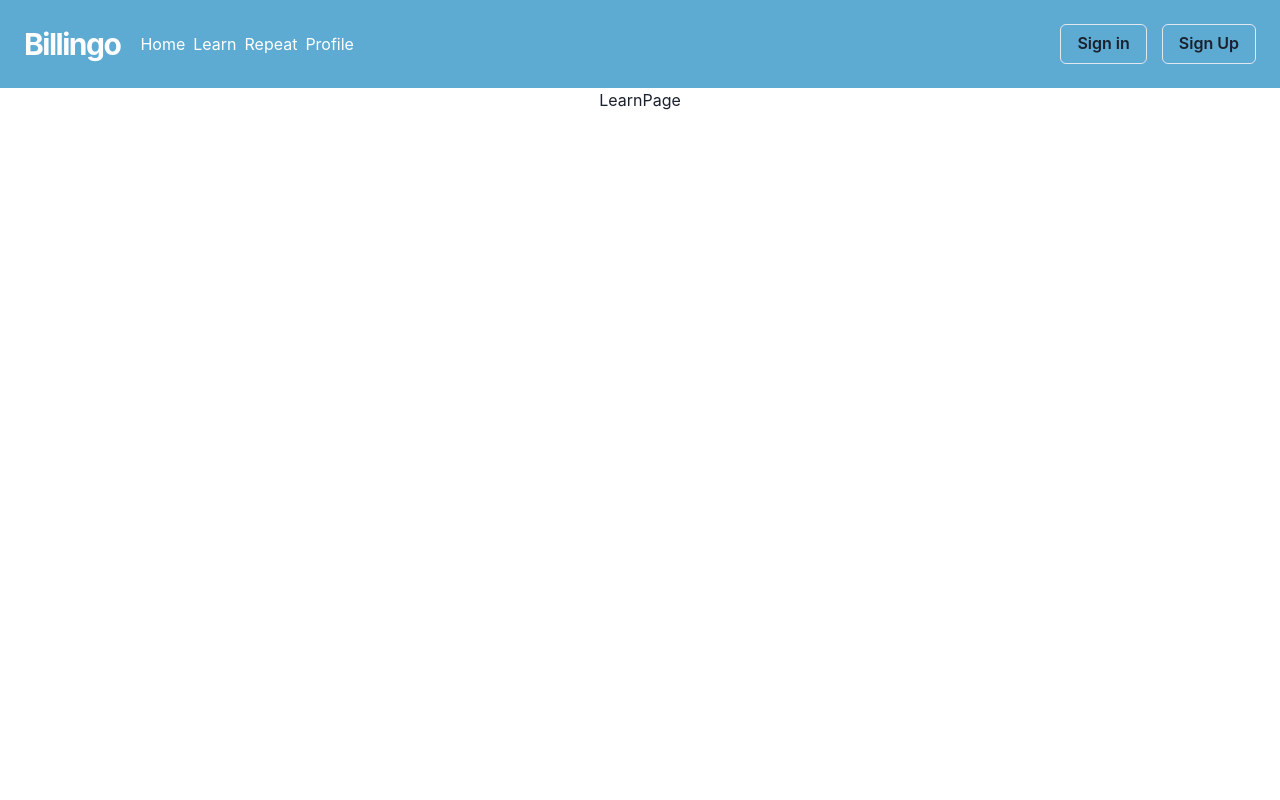
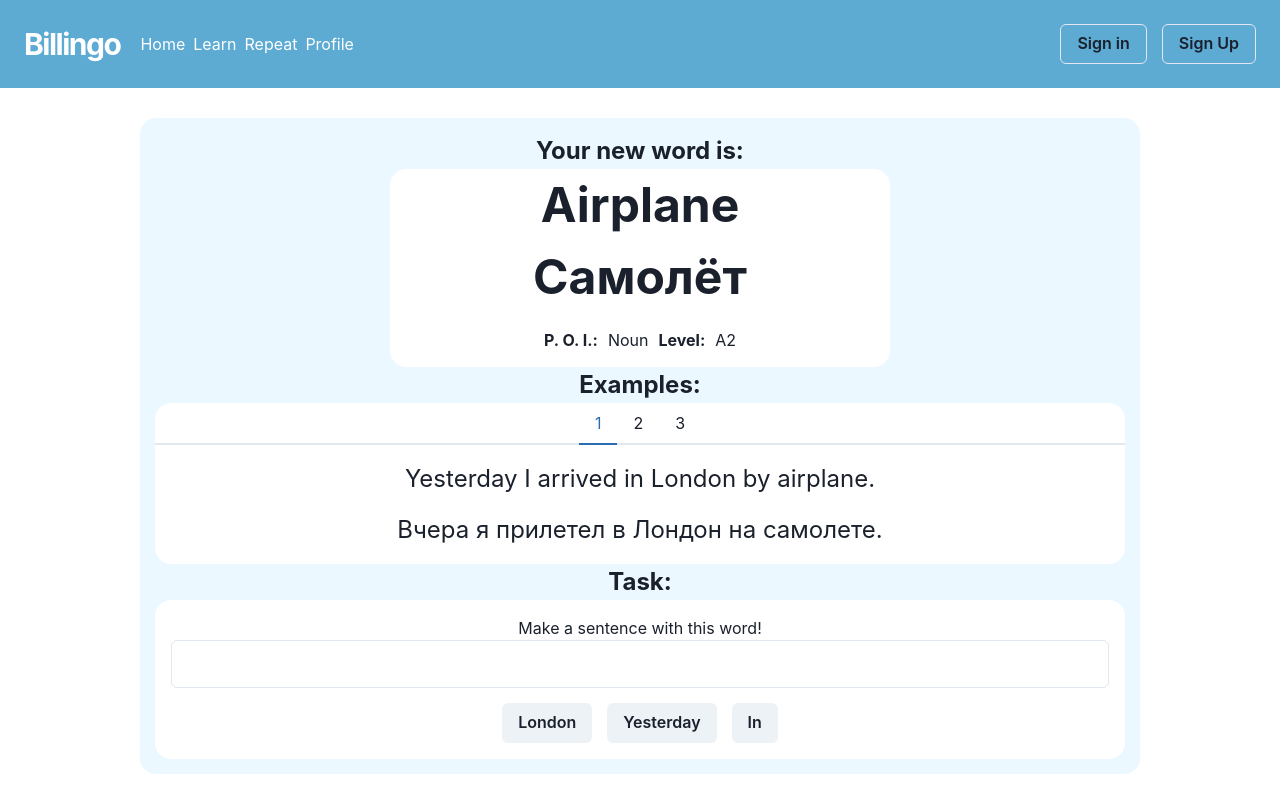
Before and after one commit to yeashy/Bilingo-frontend, a React (Create React App) app: page /learn in a window 1280 px wide. Built offline with nearby package versions, Linux system fonts and the light colour scheme.

Commit message:
Свёрстана страница 'Начать учиться', добавление новых полей для регистрации.

```diff
--- /dev/null
+++ b/src/components/ExampleTabs.jsx
@@ -0,0 +1,32 @@
+import { Flex, Tab, TabList, TabPanels, Tabs, TabPanel, Text } from "@chakra-ui/react";
+
+function ExpampleTabs() {
+    return (
+        <Tabs align='center'>
+            <TabList >
+                <Tab>1</Tab>
+                <Tab>2</Tab>
+                <Tab>3</Tab>
+            </TabList>
+
+
+            <TabPanels>
+                <TabPanel>
+                    <Flex flexDirection='column'>
+                        <Text fontSize='2xl'>Yesterday I arrived in London by airplane.</Text>
+
+                        <Text fontSize='2xl' mt='15px'>Вчера я прилетел в Лондон на самолете.</Text>
+                    </Flex>
+                </TabPanel>
+                <TabPanel>
+                    2
+                </TabPanel>
+                <TabPanel>
+                    3
+                </TabPanel>
+            </TabPanels>
+        </Tabs>
+    )
+}
+
+export default ExpampleTabs;
--- /dev/null
+++ b/src/components/NewWordBox.jsx
@@ -0,0 +1,21 @@
+import { Box, Flex, Text } from "@chakra-ui/react";
+
+function NewWordBox(){
+    return(
+        <Flex bgColor='white' borderRadius='16px' flexDirection='column' maxW='500px' >
+            <Text as='b' fontSize='5xl'>Airplane</Text>
+
+            <Text as='b' fontSize='5xl'>Самолёт</Text>
+
+            <Flex justifyContent='center' my='15px'>
+                <Text as='b'>P. O. I.:</Text>
+                <Text mx='10px'>Noun</Text>
+
+                <Text as='b'>Level:</Text>
+                <Text ml='10px'>A2</Text>
+            </Flex>
+        </Flex>
+    )
+}
+
+export default NewWordBox;
--- /dev/null
+++ b/src/components/TaskBox.jsx
@@ -0,0 +1,38 @@
+import { Flex,Text,Input,Button } from "@chakra-ui/react";
+import { useState } from "react";
+
+
+let words = ['London', 'Yesterday', 'In']
+
+function TaskBox(){
+    const [inputValue, setInputValue] = useState('')
+
+    function handleClick(event){
+
+        setInputValue((current) => {
+            if(current.search(event.target.value) !== -1) {
+                return current.replace(event.target.value + ' ', '')
+            }
+
+            return current + event.target.value + ' ';
+        })
+    }
+
+    return(
+        <Flex flexDirection='column' bgColor='white' borderRadius='16px' p='16px'>
+        <Text >Make a sentence with this word!</Text>
+        <Input size='lg' value={inputValue} isReadOnly/>
+
+        <Flex mt='15px' gap='15px' justifyContent='center'>
+
+            {words.map(word => {
+                return <Button isActive={false} key={word} onClick={handleClick} value={word}>{word}</Button>
+            })}
+
+        </Flex>
+    </Flex>
+    )
+
+}
+
+export default TaskBox;
--- a/src/pages/LearnPage.jsx
+++ b/src/pages/LearnPage.jsx
@@ -1,6 +1,26 @@
+import {Container, Flex, Text } from "@chakra-ui/react";
+import ExpampleTabs from "../components/ExampleTabs";
+import NewWordBox from "../components/NewWordBox";
+import TaskBox from "../components/TaskBox";
+
 function LearnPage() {
+
+
     return (
-        <div>LearnPage</div>
+        <Container align='center' mt='30px' p='15px' bgColor='#EBF8FF' borderRadius='16px' maxW='1000px'>
+            <Text fontSize='2xl' as='b'>Your new word is:</Text>
+            <NewWordBox my='15px' />
+
+            <Text fontSize='2xl' as='b'>Examples: </Text>
+            <Flex flexDirection='column' bgColor='white' borderRadius='16px'>
+
+                <ExpampleTabs />
+            </Flex>
+
+            <Text fontSize='2xl' as='b'>Task: </Text>
+
+            <TaskBox/>
+        </Container>
     )
 }
 
--- a/src/pages/SignInPage.jsx
+++ b/src/pages/SignInPage.jsx
@@ -6,7 +6,7 @@ function SignInPage() {
         <Container mt='30px'>
              <Text fontSize='5xl'>Sign in</Text>
             <FormControl>
-                <FormLabel htmlFor='login'>Login</FormLabel>
+                <FormLabel htmlFor='login'>Email or Nickname</FormLabel>
                 <Input id='login' type='login'/>
 
                 <FormLabel mt='15px' htmlFor='password'>Password</FormLabel>
--- a/src/pages/SignUpPage.jsx
+++ b/src/pages/SignUpPage.jsx
@@ -1,4 +1,8 @@
-import {Button, Container, Flex, FormControl, FormLabel, Input, Text } from "@chakra-ui/react";
+import {
+    Button, Container, Flex, FormControl, FormLabel,
+    Input, Text, Box, NumberInput, NumberInputField, NumberInputStepper,
+    NumberIncrementStepper, NumberDecrementStepper, Select
+} from "@chakra-ui/react";
 
 function SignUpPage() {
     return (
@@ -6,8 +10,35 @@ function SignUpPage() {
         <Container mt='30px'>
             <Text fontSize='5xl'>Sign Up</Text>
             <FormControl>
-                <FormLabel htmlFor='login'>Login</FormLabel>
-                <Input id='login' type='login' />
+                <FormLabel htmlFor='nickname'>Nickname</FormLabel>
+                <Input id='nickname' type='login' />
+
+                <FormLabel mt='15px' htmlFor='fullname'>Fullname</FormLabel>
+                <Input id='fullname' type='fullname' />
+
+                <FormLabel mt='15px' htmlFor='email'>Email</FormLabel>
+                <Input id='email' type='email' />
+
+                <Flex mt='15px' gap='15px'>
+                    <Box>
+                        <FormLabel htmlFor='age'>Age</FormLabel>
+                        <NumberInput defaultValue={18} min={1} max={140}>
+                            <NumberInputField />
+                            <NumberInputStepper>
+                                <NumberIncrementStepper />
+                                <NumberDecrementStepper />
+                            </NumberInputStepper>
+                        </NumberInput>
+                    </Box>
+
+                    <Box flexGrow='1'>
+                        <FormLabel htmlFor='gender'>Gender</FormLabel>
+                        <Select >
+                            <option value='0'>Male</option>
+                            <option value='1'>Female</option>
+                        </Select>
+                    </Box>
+                </Flex>
 
                 <FormLabel mt='15px' htmlFor='password'>Password</FormLabel>
                 <Input id='password' type='password' />
```
